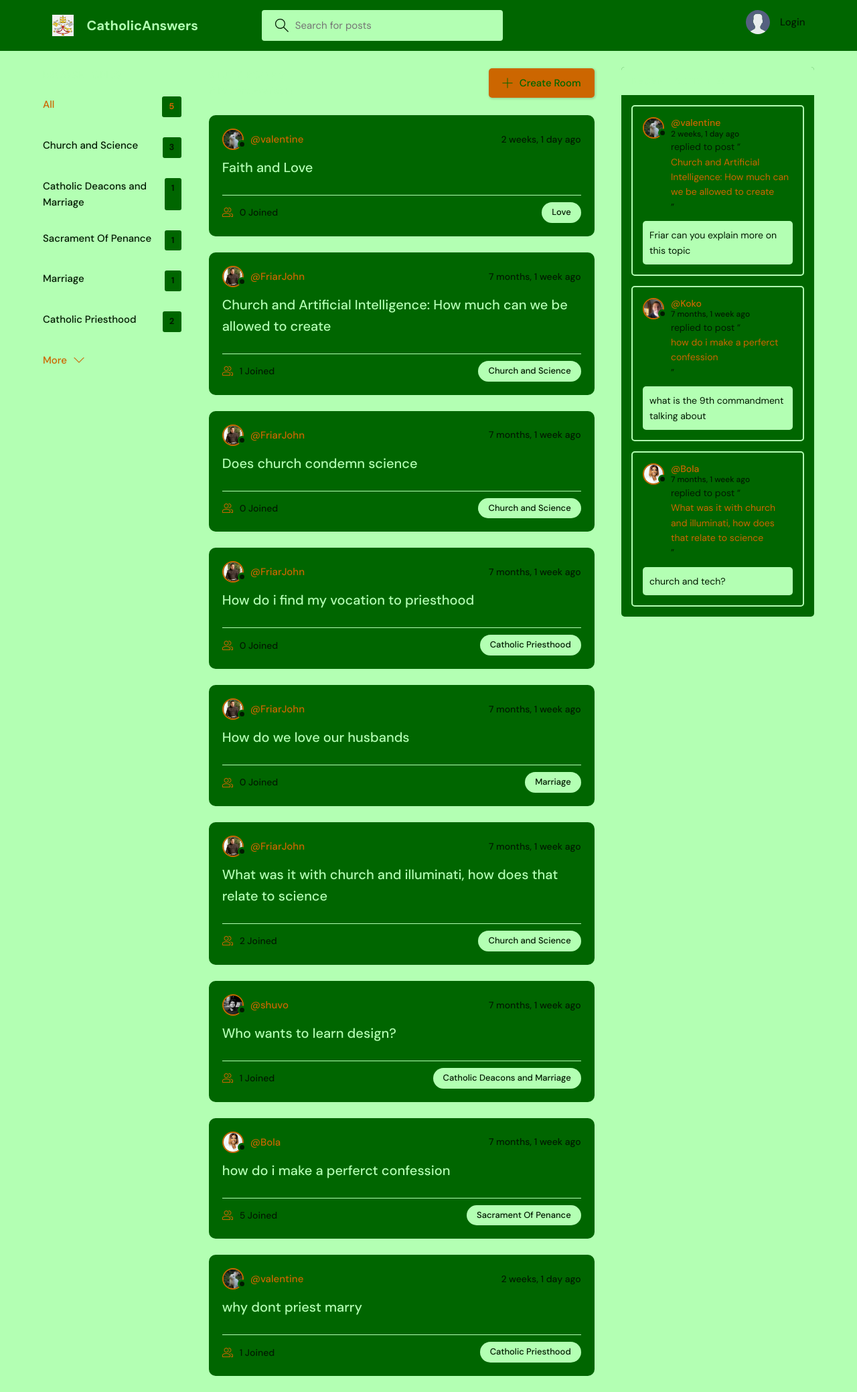
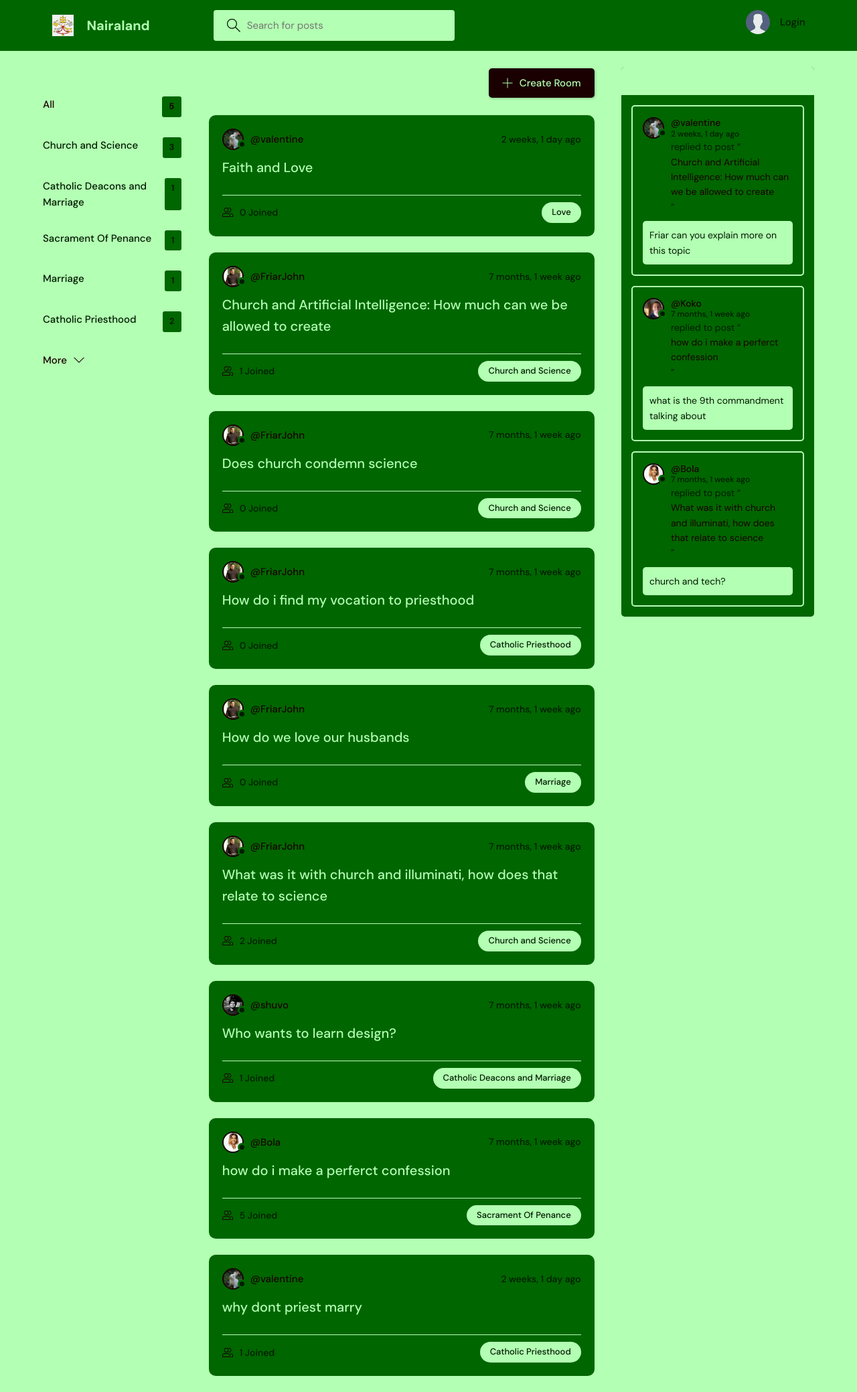
Before and after one commit to Sugarcothe/catholic_answers, a Django app: page / in a window 1280 px wide. Shown: the whole page at 67% size. Run offline with Django 3.2, Linux system fonts and the light colour scheme; data comes from the database, SQL or seed files in the repository.

Commit message:
improving ui features

```diff
--- a/static/styles/style.css
+++ b/static/styles/style.css
@@ -1,7 +1,7 @@
 @import url("https://fonts.googleapis.com/css2?family=DM+Sans:wght@400;500;700&display=swap");
 
 :root {
-  --color-main: #cc6600;
+  --color-main: #1a0000;
   --color-main-light:  #b3ffb3;
   --color-dark: #006600;
   --color-dark-medium:  #b3ffb3;
@@ -96,7 +96,7 @@ a {
 
 .btn--main {
   background-color: var(--color-main);
-  color: var(--color-dark);
+  color: #b3ffb3;
 }
 
 .btn:hover {
--- a/templates/navbar.html
+++ b/templates/navbar.html
@@ -3,7 +3,7 @@
     <div class="container">
         <a href="{% url 'home' %}" class="header__logo">
             <img src="{% static 'images/logo.png' %}" />
-            <h1>CatholicAnswers</h1>
+            <h1>Nairaland</h1>
         </a>
         <form class="header__search" method="GET" action="{% url 'home' %}">
             <label>
--- a/theme/activity.html
+++ b/theme/activity.html
@@ -6,7 +6,7 @@
     <meta name="viewport" content="width=device-width, initial-scale=1.0" />
     <link rel="shortcut icon" href="assets/favicon.ico" type="image/x-icon" />
     <link rel="stylesheet" href="style.css" />
-    <title>CatholicAnswers: Find Faith partners around the world!</title>
+    <title>Nairaland</title>
   </head>
   <body>
     <header class="header header--loggedIn">
--- a/theme/create-room.html
+++ b/theme/create-room.html
@@ -7,7 +7,7 @@
   <meta name="viewport" content="width=device-width, initial-scale=1.0" />
   <link rel="shortcut icon" href="assets/favicon.ico" type="image/x-icon" />
   <link rel="stylesheet" href="style.css" />
-  <title>CatholicAnswers: Find Faith partners around the world!</title>
+  <title>Nairaland</title>
 </head>
 
 <body>
--- a/theme/delete.html
+++ b/theme/delete.html
@@ -7,7 +7,7 @@
     <meta name="viewport" content="width=device-width, initial-scale=1.0" />
     <link rel="shortcut icon" href="assets/favicon.ico" type="image/x-icon" />
     <link rel="stylesheet" href="style.css" />
-    <title>CatholicAnswers: Find Faith partners around the world!</title>
+    <title>Nairaland</title>
 </head>
 
 <body>
--- a/theme/edit-user.html
+++ b/theme/edit-user.html
@@ -6,7 +6,7 @@
     <meta name="viewport" content="width=device-width, initial-scale=1.0" />
     <link rel="shortcut icon" href="assets/favicon.ico" type="image/x-icon" />
     <link rel="stylesheet" href="style.css" />
-    <title>CatholicAnswers: Find Faith partners around the world!</title>
+    <title>Nairaland</title>
   </head>
 
   <body>
--- a/theme/index.html
+++ b/theme/index.html
@@ -6,7 +6,7 @@
     <meta name="viewport" content="width=device-width, initial-scale=1.0" />
     <link rel="shortcut icon" href="assets/favicon.ico" type="image/x-icon" />
     <link rel="stylesheet" href="style.css" />
-    <title>CatholicAnswers: Find study partners around the world!</title>
+    <title>Nairaland: NO1 Nigeria discuss forum!</title>
   </head>
 
   <body>
@@ -14,7 +14,7 @@
       <div class="container">
         <a href="/" class="header__logo">
           <img src="assets/logo.svg" />
-          <h1>StudyBuddy</h1>
+          <h1>Nairaland</h1>
         </a>
         <form class="header__search">
           <label>
--- a/theme/login.html
+++ b/theme/login.html
@@ -6,7 +6,7 @@
     <meta name="viewport" content="width=device-width, initial-scale=1.0" />
     <link rel="shortcut icon" href="assets/favicon.ico" type="image/x-icon" />
     <link rel="stylesheet" href="style.css" />
-    <title>CatholicAnswers: Find Faith F partners around the world!</title>
+    <title>Nairaland</title>
   </head>
   <body>
     <header class="header header--loggedIn">
--- a/theme/profile.html
+++ b/theme/profile.html
@@ -7,7 +7,7 @@
   <meta name="viewport" content="width=device-width, initial-scale=1.0" />
   <link rel="shortcut icon" href="assets/favicon.ico" type="image/x-icon" />
   <link rel="stylesheet" href="style.css" />
-  <title>CatholicAnswers: Find study partners around the world!</title>
+  <title>Nairaland</title>
 </head>
 
 <body>
--- a/theme/room.html
+++ b/theme/room.html
@@ -6,7 +6,7 @@
     <meta name="viewport" content="width=device-width, initial-scale=1.0" />
     <link rel="shortcut icon" href="assets/favicon.ico" type="image/x-icon" />
     <link rel="stylesheet" href="style.css" />
-    <title>CatholicAnswers: Find Faith partners around the world!</title>
+    <title>Nairaland</title>
   </head>
 
   <body>
--- a/theme/settings.html
+++ b/theme/settings.html
@@ -6,7 +6,7 @@
     <meta name="viewport" content="width=device-width, initial-scale=1.0" />
     <link rel="shortcut icon" href="assets/favicon.ico" type="image/x-icon" />
     <link rel="stylesheet" href="style.css" />
-    <title>CatholicAnswers: Find Faith partners around the world!</title>
+    <title>Nairaland</title>
   </head>
   <body>
     <header class="header header--loggedIn">
--- a/theme/signup.html
+++ b/theme/signup.html
@@ -6,7 +6,7 @@
     <meta name="viewport" content="width=device-width, initial-scale=1.0" />
     <link rel="shortcut icon" href="assets/favicon.ico" type="image/x-icon" />
     <link rel="stylesheet" href="style.css" />
-    <title>CatholicAnswers: Find Faith partners around the world!</title>
+    <title>Nairaland</title>
   </head>
   <body>
     <header class="header header--loggedIn">
--- a/theme/topics.html
+++ b/theme/topics.html
@@ -7,7 +7,7 @@
   <meta name="viewport" content="width=device-width, initial-scale=1.0" />
   <link rel="shortcut icon" href="assets/favicon.ico" type="image/x-icon" />
   <link rel="stylesheet" href="style.css" />
-  <title>CatholicAnswers: Find Faith partners around the world!</title>
+  <title>Nairaland</title>
 </head>
 
 <body>
```
